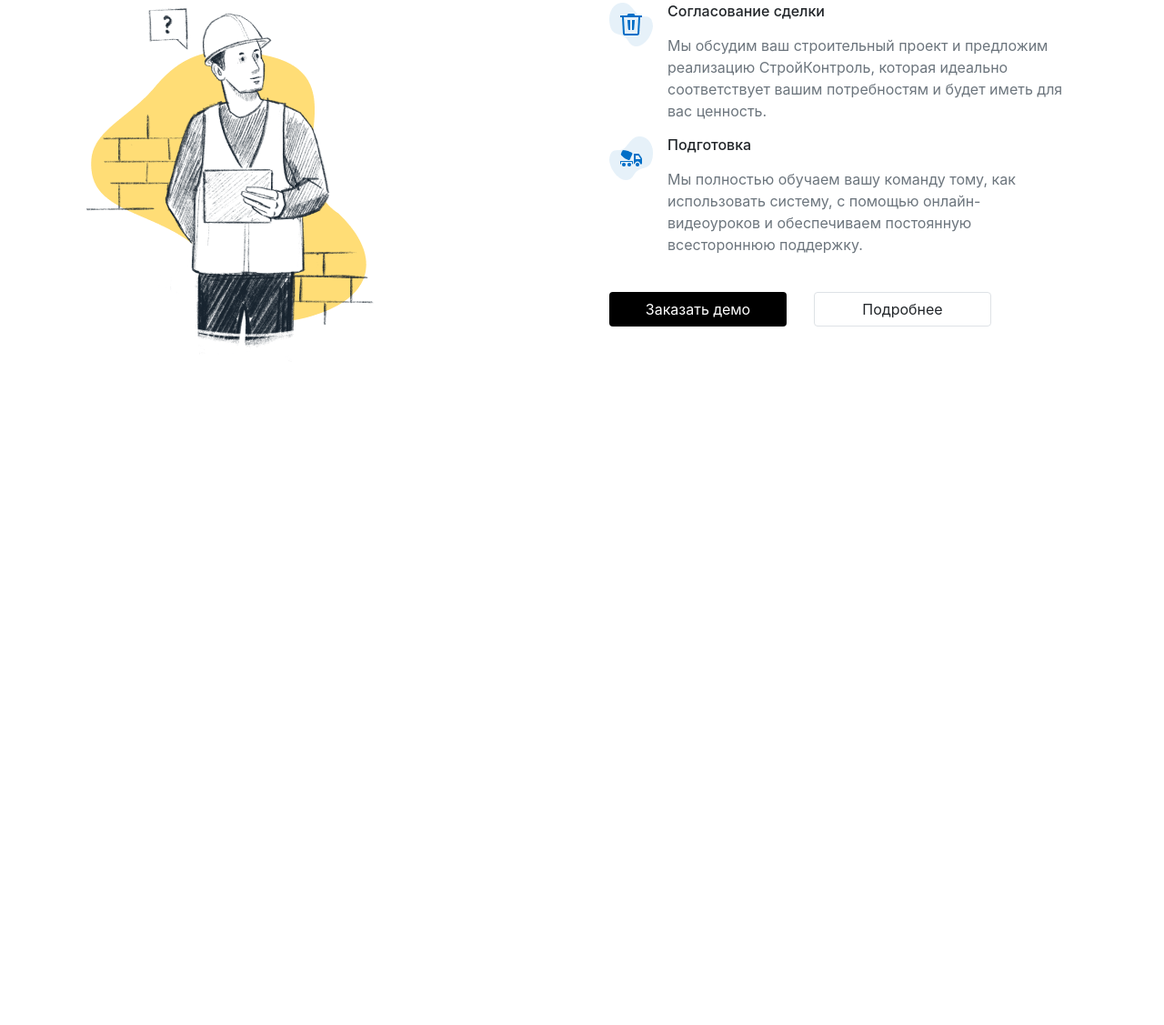
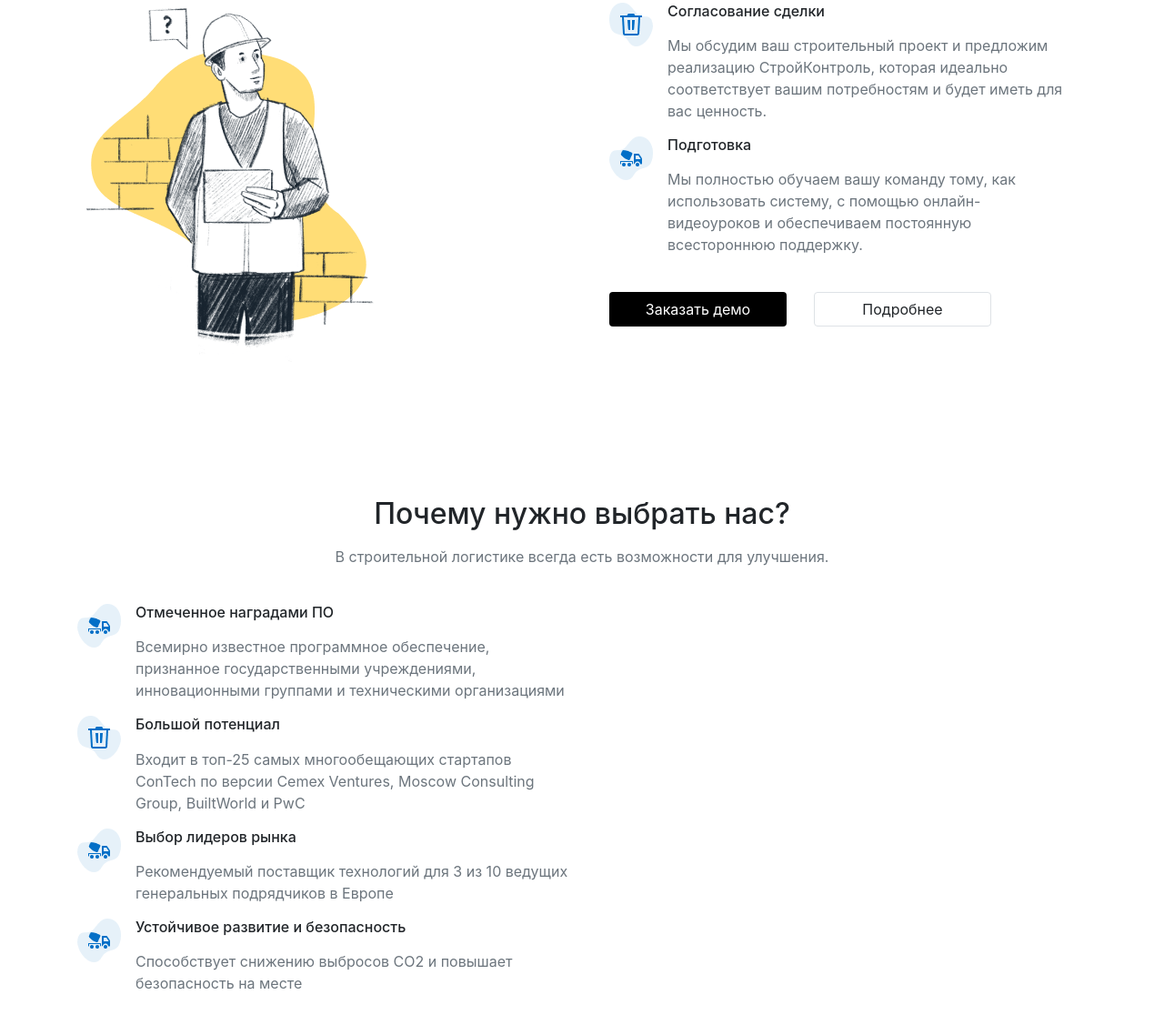
Before and after one commit to eich47/building, a website: page index.html in a window 1280 px wide. Shown: the part 6724-7851 px from the top of the page at 91% size. Before the commit the page ends 7122 px from the top, so only its background shows below. Drawn offline with nearby package versions, Linux system fonts and the light colour scheme.

Commit message:
секция "почему мы" - пункты

```diff
--- a/index.html
+++ b/index.html
@@ -706,7 +706,7 @@
       </div>
     </section>
     <!--    как с нами работать-->
-    <section class="flow">
+    <section class="flow ms">
       <div class="container">
         <div class="row">
           <!--          текст-->
@@ -790,6 +790,92 @@
         </div>
       </div>
     </section>
+    <!--    почему мы-->
+    <section class="why-us ms">
+      <div class="container mb-4">
+        <div class="row">
+          <div class="col-12">
+            <h2 class="text-center mb-3">Почему нужно выбрать нас?</h2>
+            <p class="text-center text-muted">
+              В строительной логистике всегда есть возможности для улучшения.
+            </p>
+          </div>
+        </div>
+      </div>
+      <div class="container">
+        <div class="row">
+          <!--          пункты-->
+          <div class="col-md-6">
+            <div class="row no-gutters">
+              <!--          1-->
+              <div class="col-12 delivery-item">
+                <div class="d-flex">
+                  <div class="image mr-3">
+                    <img src="image/delivery/beton.png" alt="" />
+                  </div>
+                  <div class="text">
+                    <h3 class="h6 mb-3">Отмеченное наградами ПО</h3>
+                    <p class="text-muted">
+                      Всемирно известное программное обеспечение, признанное
+                      государственными учреждениями, инновационными группами и
+                      техническими организациями
+                    </p>
+                  </div>
+                </div>
+              </div>
+              <!--          2-->
+              <div class="col-12 delivery-item">
+                <div class="d-flex">
+                  <div class="image mr-3">
+                    <img src="image/delivery/waste.png" alt="" />
+                  </div>
+                  <div class="text">
+                    <h3 class="h6 mb-3">Большой потенциал</h3>
+                    <p class="text-muted">
+                      Входит в топ-25 самых многообещающих стартапов ConTech по
+                      версии Cemex Ventures, Moscow Consulting Group, BuiltWorld
+                      и PwC
+                    </p>
+                  </div>
+                </div>
+              </div>
+              <!--          3-->
+              <div class="col-12 delivery-item">
+                <div class="d-flex">
+                  <div class="image mr-3">
+                    <img src="image/delivery/beton.png" alt="" />
+                  </div>
+                  <div class="text">
+                    <h3 class="h6 mb-3">Выбор лидеров рынка</h3>
+                    <p class="text-muted">
+                      Рекомендуемый поставщик технологий для 3 из 10 ведущих
+                      генеральных подрядчиков в Европе
+                    </p>
+                  </div>
+                </div>
+              </div>
+              <!--              4-->
+              <div class="col-12 delivery-item">
+                <div class="d-flex">
+                  <div class="image mr-3">
+                    <img src="image/delivery/beton.png" alt="" />
+                  </div>
+                  <div class="text">
+                    <h3 class="h6 mb-3">Устойчивое развитие и безопасность</h3>
+                    <p class="text-muted">
+                      Способствует снижению выбросов CO2 и повышает безопасность
+                      на месте
+                    </p>
+                  </div>
+                </div>
+              </div>
+            </div>
+          </div>
+          <!--          слайдер-->
+          <div class="col-md-6"></div>
+        </div>
+      </div>
+    </section>
     <!-- Optional JavaScript; choose one of the two! -->
 
     <!-- Option 1: jQuery and Bootstrap Bundle (includes Popper) -->
```
